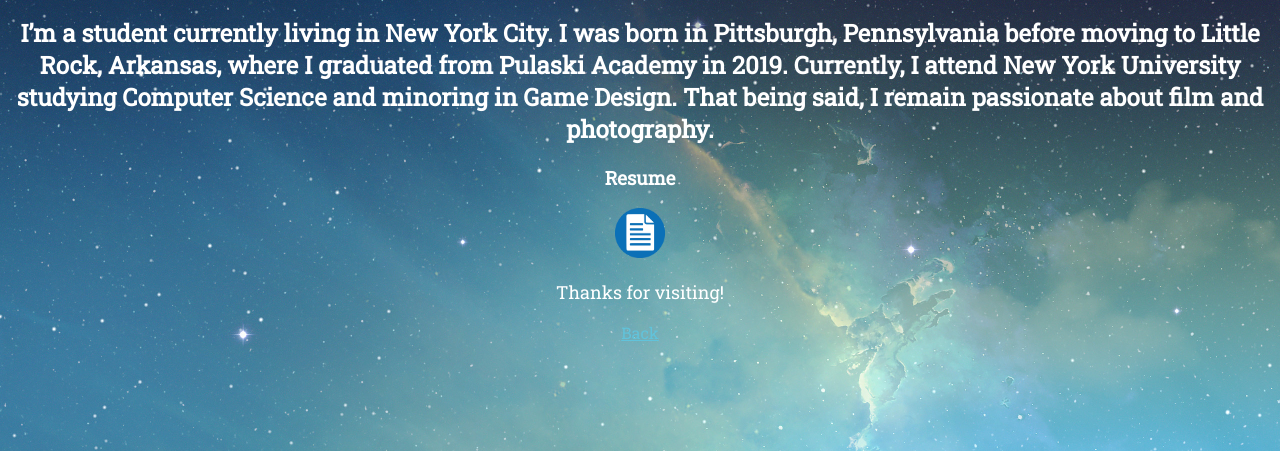
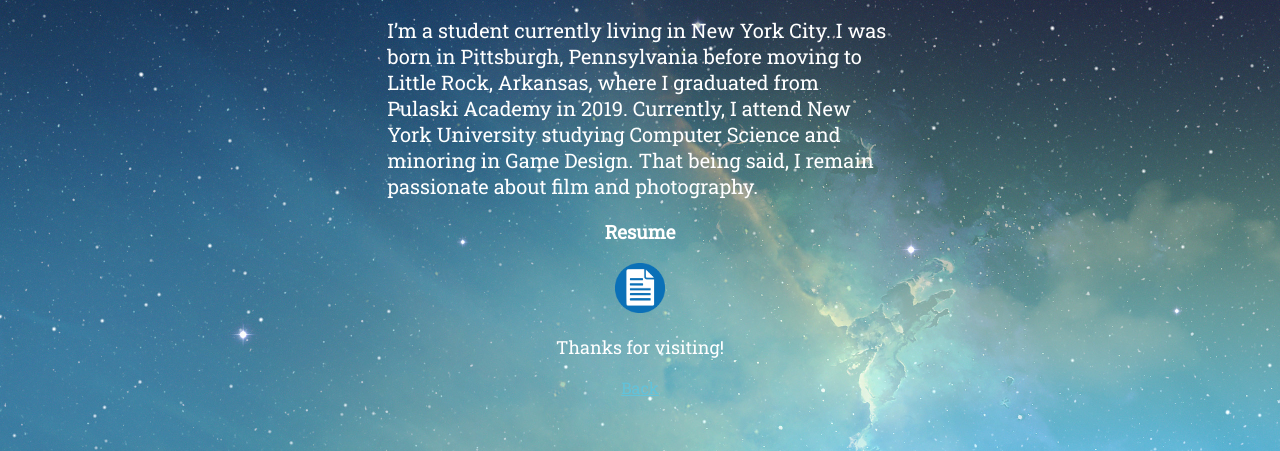
Before and after one commit to mapuya19/intro-to-web-design, a plain HTML site: page i6_local/personal/about.html in a window 1280 px wide. Shown: the part 349-800 px from the top of the page. Drawn offline with Linux system fonts and the light colour scheme.

Commit message:
add embedded CSS

```diff
--- a/i6_local/personal/about.html
+++ b/i6_local/personal/about.html
@@ -4,6 +4,19 @@
   <head>
     <link rel="stylesheet" href="../css/main.css">
     <link rel="stylesheet" href="https://fonts.googleapis.com/css2?family=Roboto+Slab&display=swap">
+
+    <style>
+      .about-text {
+        margin-left: 30%;
+        margin-right: 30%;
+      }
+
+      .about-text p {
+        text-align: left;
+        font-size: 20px;
+      }
+   </style>
+
     <title>Matthew Apuya</title>
   </head>
 
@@ -11,13 +24,15 @@
     <h1>About Me</h1>
     <a href="../index.html"><img src="../assets/images/Logo.jpg" alt="Home" /></a>
 
-    <h2>
-      I’m a student currently living in New York City. I was born in Pittsburgh,
-      Pennsylvania before moving to Little Rock, Arkansas, where I graduated
-      from Pulaski Academy in 2019. Currently, I attend New York University
-      studying Computer Science and minoring in Game Design. That being said, I
-      remain passionate about film and photography.
-    </h2>
+    <div class="about-text">
+      <p>
+        I’m a student currently living in New York City. I was born in Pittsburgh,
+        Pennsylvania before moving to Little Rock, Arkansas, where I graduated
+        from Pulaski Academy in 2019. Currently, I attend New York University
+        studying Computer Science and minoring in Game Design. That being said, I
+        remain passionate about film and photography.
+      </p>
+    </div>
 
     <h3>Resume</h3>
     <a href="../assets/files/Matthew_Apuya_Resume.pdf"><img src="images/Resume.png" alt="Resume" height="50" /></a>
```
Also changed, not shown: i6_local/personal/index.html (+1 -4 lines).
